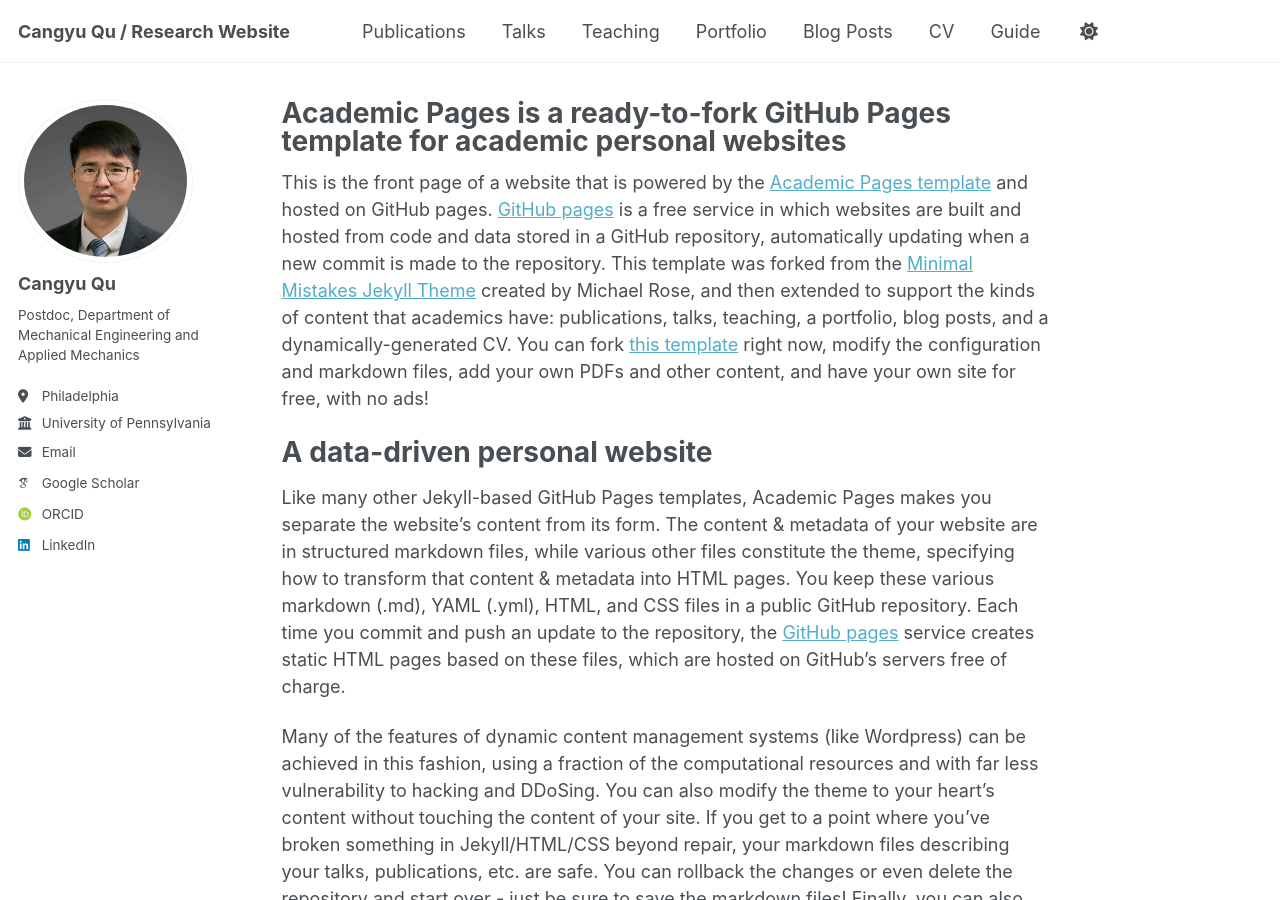
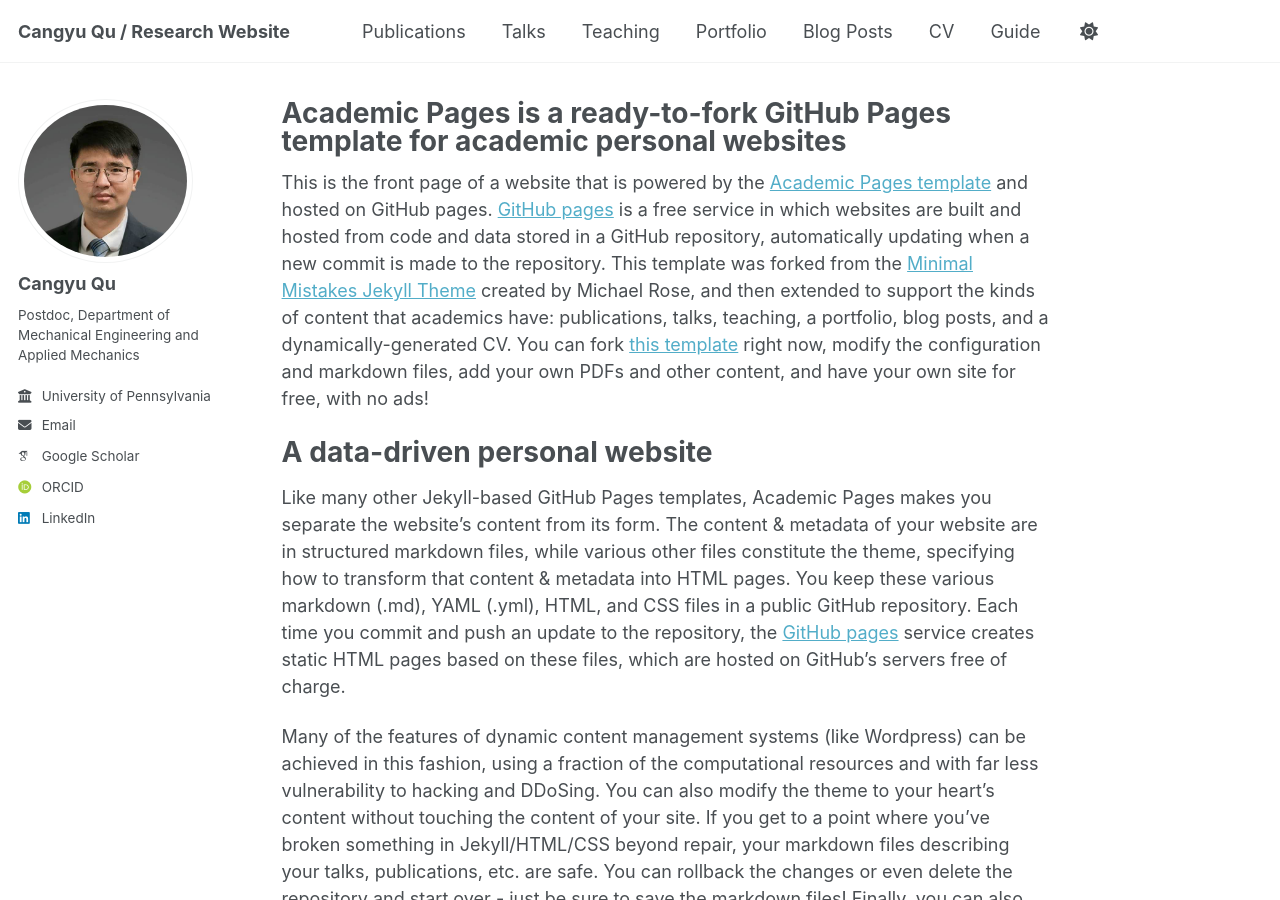
Before and after one commit to qucangyu/qucangyu.github.io, a Jekyll site: the page built from _pages/about.md, in a window 1280 px wide and 900 px high. Built offline with Jekyll 4.4.1, drawn with Linux system fonts in a browser that asks for light colours; some web fonts are replaced.

Commit message:
Update _config.yml

```diff
--- a/_config.yml
+++ b/_config.yml
@@ -26,7 +26,7 @@ author:
   name             : "Cangyu Qu"
   pronouns         : # example: "she/her"
   bio              : "Postdoc, Department of Mechanical Engineering and Applied Mechanics"
-  location         : "Philadelphia"
+  location         : # "Philadelphia"
   employer         : "University of Pennsylvania"
   uri              : # URL
   email            : "qucangyu@seas.upenn.edu"
@@ -86,7 +86,7 @@ publication_category:
     title: 'Conference Papers'
 
 # Site Settings
-teaser                   :  # filename of teaser fallback teaser image placed in /images/, .e.g. "500x300.png"
+teaser                   : "500x300.png" # filename of teaser fallback teaser image placed in /images/, .e.g. "500x300.png"
 breadcrumbs              : false # true, false (default)
 words_per_minute         : 160
 future                   : true
```
